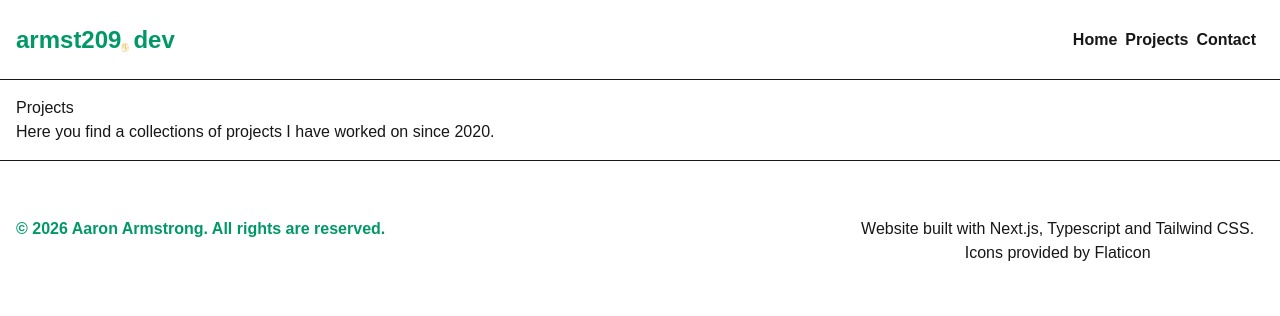
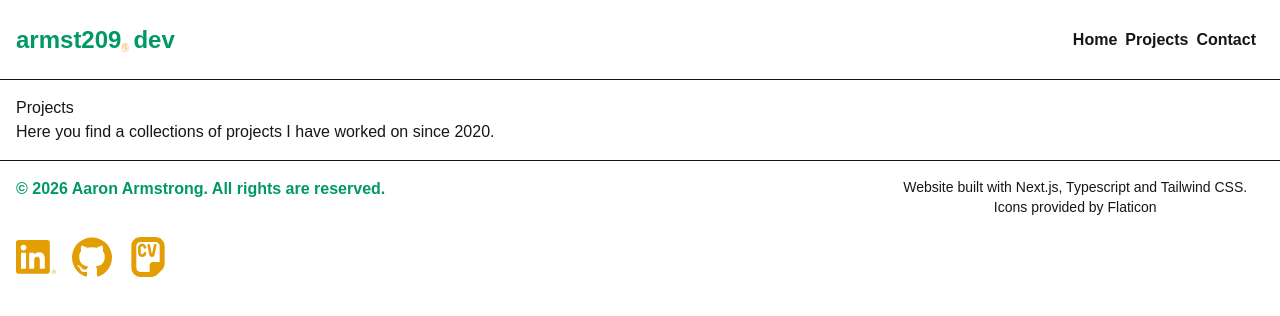
Before and after one commit to armst209/portfolio-website, a Next.js app: page /projects in a window 1280 px wide. Shown: the top 316 px of the page. Built offline with nearby package versions, Linux system fonts and the light colour scheme.

Commit message:
feat: Update Footer component to adjust height and improve text styling for better layout

```diff
--- a/app/components/Footer/Footer.tsx
+++ b/app/components/Footer/Footer.tsx
@@ -1,14 +1,18 @@
+import HeroSocialLinksSection from "../Hero/HeroSocialLinksSection"
 
 const Footer = () => {
     return (
-        <footer className="flex flex-col items-center justify-center border-t-[.5px] border-t-[hsl(240,4,16)] w-full h-40 p-4 mb-6 pr-6 ">
+        <footer className="flex flex-col items-center justify-center border-t-[.5px] border-t-[hsl(240,4,16)] w-full h-auto p-4 mb-6 pr-6 ">
             <div className="flex flex-col justify-between w-full lg:flex-row">
                 <div className="flex justify-center w-full text-wrap text-center lg:justify-start">
                     <h2 className="emerald-green-text-color font-bold">{`© ${new Date().getFullYear()} Aaron Armstrong. All rights are reserved.`}</h2>
                 </div>
-                <div className="flex justify-center text-wrap text-center">
+                <div className="flex justify-center text-wrap text-center text-sm">
                     <p>Website built with Next.js, Typescript and Tailwind CSS. Icons provided by <span><a href="https://www.flaticon.com/uicons" rel="noopener noreferer" target="_blank">Flaticon</a></span></p>
                 </div>
+            </div>
+            <div className="flex justify-center lg:justify-start w-full">
+                <HeroSocialLinksSection />
             </div>
 
         </footer>
```
